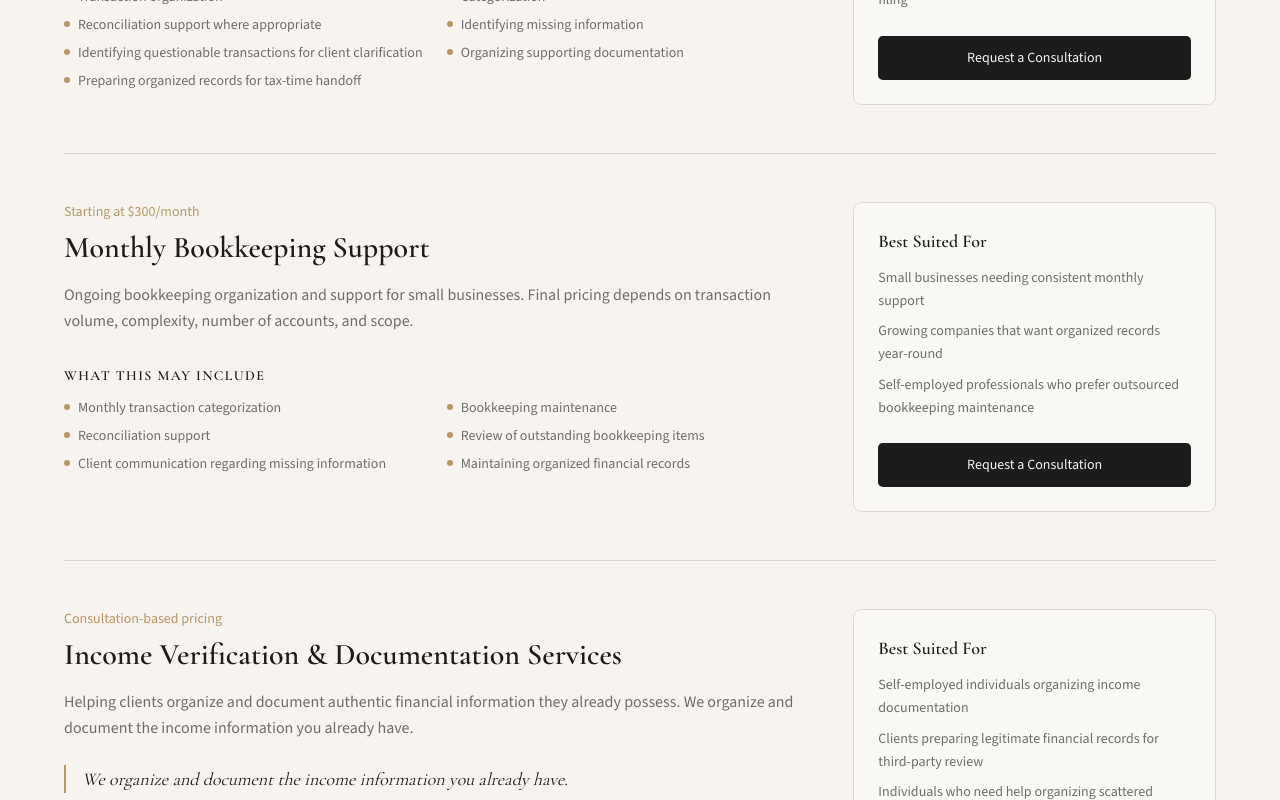
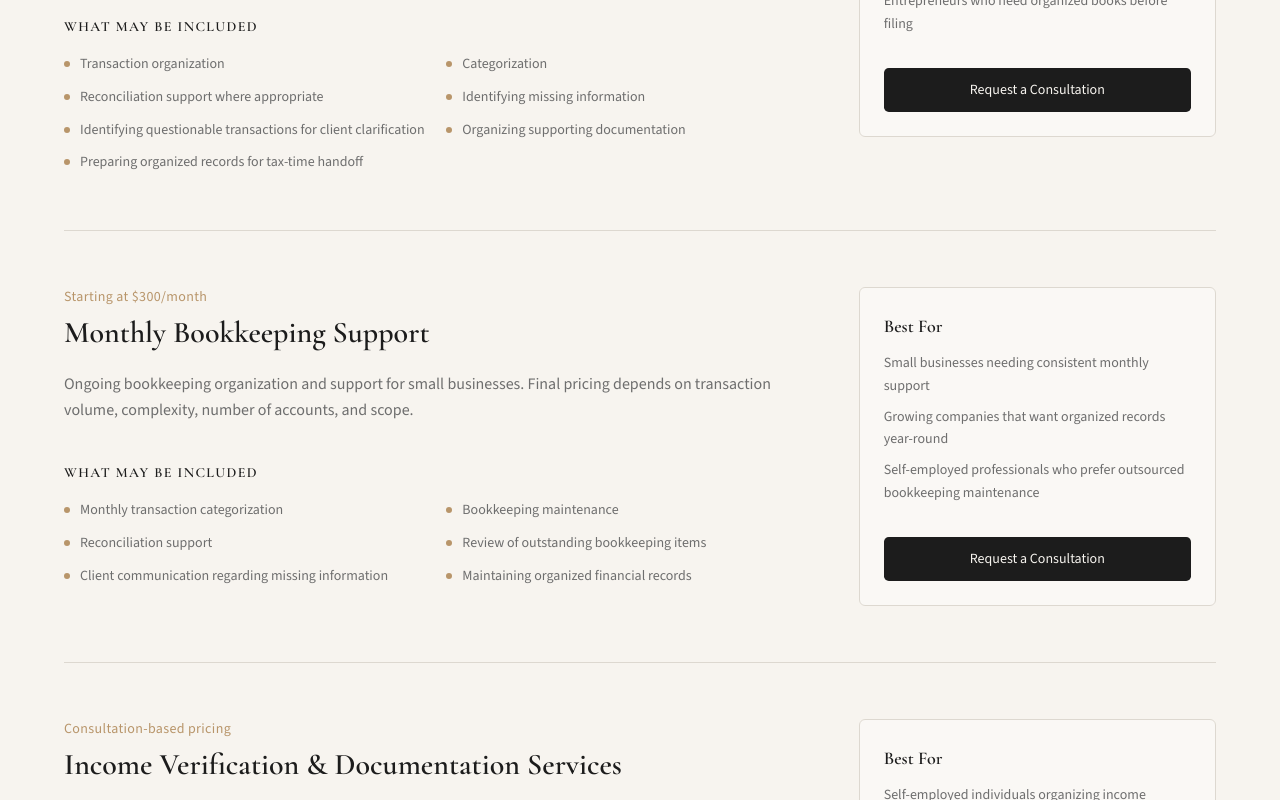
Before and after one commit to portiaallen/pk-business-web, a Next.js app: page /services in a window 1280 px wide. Shown: the part 1060-1860 px from the top of the page. Built offline with nearby package versions, Linux system fonts and the light colour scheme.

Commit message:
Sync site refinements (batch 3)

```diff
--- a/src/components/ServiceCard.tsx
+++ b/src/components/ServiceCard.tsx
@@ -11,25 +11,26 @@ export function ServiceCard({ service, className }: ServiceCardProps) {
   return (
     <article
       className={cn(
-        "group flex flex-col rounded-xl border border-border bg-card p-6 shadow-sm transition-shadow hover:shadow-md sm:p-8",
+        "group flex h-full flex-col rounded-lg border border-border bg-card p-6 transition-shadow hover:shadow-md sm:p-8",
         className
       )}
     >
-      <div className="mb-4 flex items-start justify-between gap-4">
-        <h3 className="font-heading text-xl font-semibold text-charcoal sm:text-2xl">
-          {service.shortName}
-        </h3>
-      </div>
-      <p className="mb-2 text-sm font-medium text-gold">{service.price}</p>
-      <p className="mb-6 flex-1 text-sm leading-relaxed text-muted-gray sm:text-base">
+      <h3 className="font-heading text-xl font-semibold text-charcoal sm:text-2xl">
+        {service.shortName}
+      </h3>
+      <p className="mt-2 text-sm font-medium text-gold">{service.price}</p>
+      <p className="mt-4 flex-1 text-sm leading-relaxed text-muted-gray sm:text-base">
         {service.shortDescription}
       </p>
       <Link
         href={service.href}
-        className="inline-flex items-center gap-1 text-sm font-semibold text-charcoal transition-colors group-hover:text-gold"
+        className="mt-6 inline-flex min-h-11 items-center gap-1 text-sm font-semibold text-charcoal transition-colors group-hover:text-gold"
       >
         Learn More
-        <span aria-hidden="true" className="transition-transform group-hover:translate-x-0.5">
+        <span
+          aria-hidden="true"
+          className="transition-transform group-hover:translate-x-0.5"
+        >
           →
         </span>
       </Link>
--- a/src/components/ServiceDetail.tsx
+++ b/src/components/ServiceDetail.tsx
@@ -13,55 +13,62 @@ export function ServiceDetail({ service }: ServiceDetailProps) {
   return (
     <article
       id={service.id}
-      className="scroll-mt-24 border-b border-border py-12 last:border-b-0 last:pb-0 first:pt-0"
+      className="scroll-mt-24 border-b border-border py-14 last:border-b-0 last:pb-0 first:pt-0"
     >
-      <div className="grid gap-8 lg:grid-cols-3">
+      <div className="grid gap-10 lg:grid-cols-3">
         <div className="lg:col-span-2">
-          <p className="mb-2 text-sm font-medium text-gold">{service.price}</p>
+          <p className="mb-2 text-sm font-medium tracking-wide text-gold">
+            {service.price}
+          </p>
           <h2 className="font-heading text-2xl font-semibold text-charcoal sm:text-3xl">
             {service.name}
           </h2>
-          <p className="mt-4 text-base leading-relaxed text-muted-gray">
+          <p className="mt-2 font-heading text-xl text-charcoal/90">
+            {service.headline}
+          </p>
+          <p className="mt-5 text-base leading-relaxed text-muted-gray">
             {service.description}
           </p>
 
-          {isIncomeVerification && (
-            <blockquote className="mt-6 border-l-2 border-gold pl-4 font-heading text-lg italic text-charcoal">
-              We organize and document the income information you already have.
-            </blockquote>
-          )}
-
-          <div className="mt-8">
-            <h3 className="mb-3 text-sm font-semibold uppercase tracking-widest text-charcoal">
-              What This May Include
+          <div className="mt-10">
+            <h3 className="mb-4 text-sm font-semibold uppercase tracking-widest text-charcoal">
+              What May Be Included
             </h3>
-            <ul className="grid gap-2 sm:grid-cols-2">
+            <ul className="grid gap-2.5 sm:grid-cols-2">
               {service.scope.map((item) => (
                 <li
                   key={item}
-                  className="flex items-start gap-2 text-sm text-muted-gray"
+                  className="flex items-start gap-2.5 text-sm leading-relaxed text-muted-gray"
                 >
-                  <span className="mt-1.5 size-1.5 shrink-0 rounded-full bg-gold" />
+                  <span
+                    className="mt-2 size-1.5 shrink-0 rounded-full bg-gold"
+                    aria-hidden="true"
+                  />
                   {item}
                 </li>
               ))}
             </ul>
+            {service.scopeNote && (
+              <p className="mt-5 text-sm leading-relaxed text-muted-gray italic">
+                {service.scopeNote}
+              </p>
+            )}
           </div>
 
           {isIncomeVerification && (
-            <div className="mt-8 rounded-lg border border-border bg-cream p-5">
-              <p className="text-sm leading-relaxed text-muted-gray">
+            <div className="mt-8 rounded-lg border border-gold/30 bg-cream p-5 sm:p-6">
+              <p className="text-sm font-medium leading-relaxed text-charcoal">
                 {siteConfig.incomeVerificationDisclosure}
               </p>
             </div>
           )}
         </div>
 
-        <aside className="rounded-xl border border-border bg-card p-6 lg:sticky lg:top-24 lg:self-start">
+        <aside className="rounded-lg border border-border bg-card p-6 lg:sticky lg:top-24 lg:self-start">
           <h3 className="mb-3 font-heading text-lg font-semibold text-charcoal">
-            Best Suited For
+            Best For
           </h3>
-          <ul className="mb-6 space-y-2">
+          <ul className="mb-8 space-y-2">
             {service.bestFor.map((item) => (
               <li
                 key={item}
```
